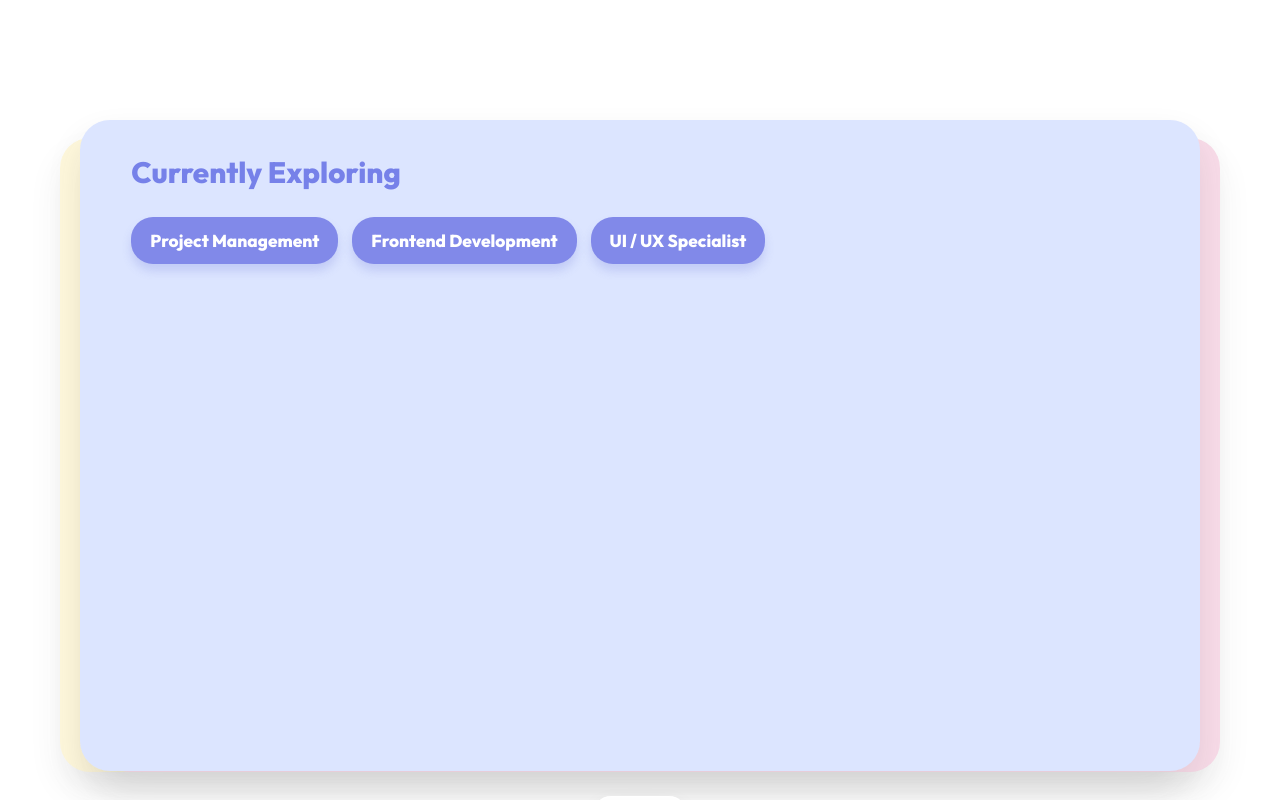
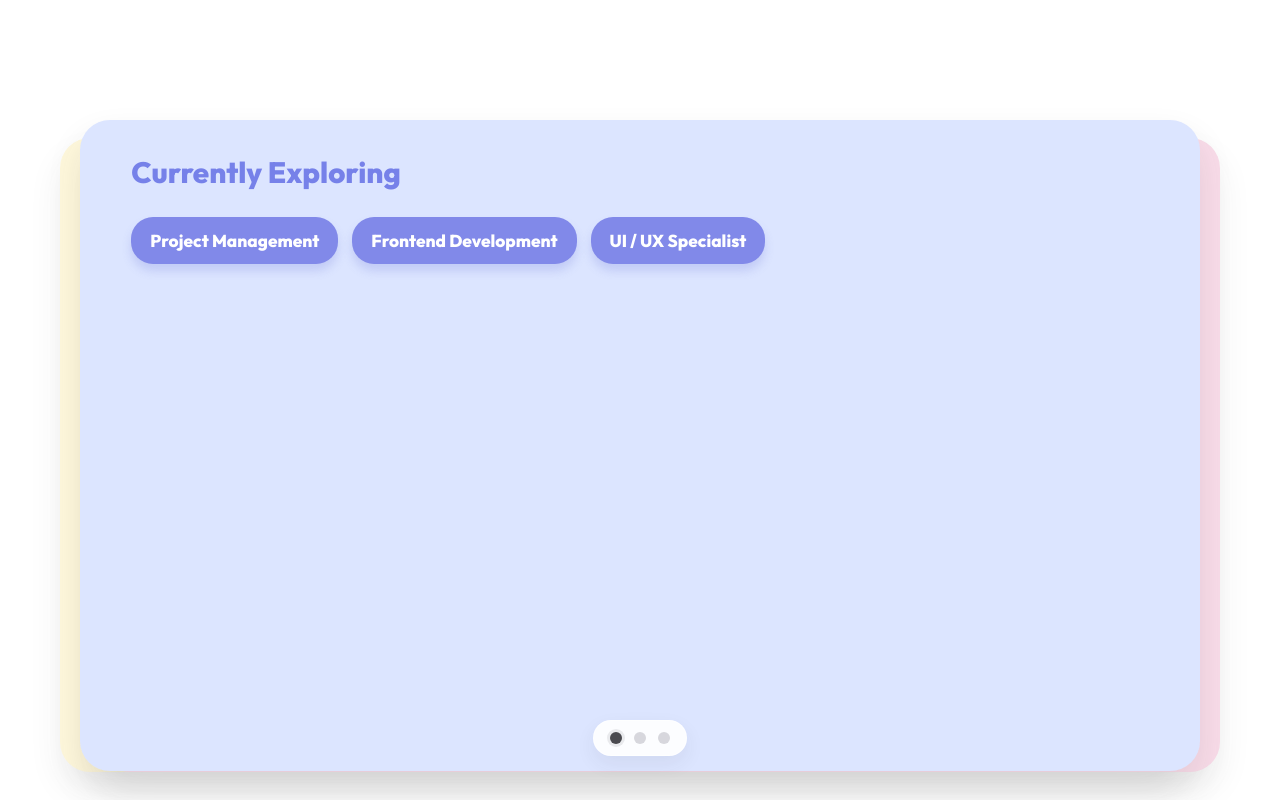
Before and after one commit to armani19/Portfolio, a React (Vite) app: page / in a window 1280 px wide. Shown: the part 1300-2100 px from the top of the page. Built offline with nearby package versions, Linux system fonts and the light colour scheme.

Commit message:
Place carousel switcher inside card

```diff
--- a/src/App.css
+++ b/src/App.css
@@ -13,8 +13,9 @@
 
 @media(max-width:650px){.theme-switch .theme-switch-icon{top:0}.theme-switch .theme-switch-knob{right:3px}.theme-switch.is-dark .theme-switch-knob{left:3px;right:auto}}
 
-.interest-nav{position:relative;z-index:3;margin:-72px auto 16px}
-@media(max-width:650px){.interest-nav{margin:-64px auto 12px}}
+.interest-carousel{position:relative}
+.interest-nav{position:absolute;z-index:3;left:50%;bottom:16px;margin:0;transform:translateX(-50%)}
+@media(max-width:650px){.interest-nav{bottom:12px}}
 
 .about-section{scroll-margin-top:60px;padding:78px clamp(24px,6.25vw,90px) 82px;background:var(--page)}
 .about-intro{padding:0 0 76px;background:var(--page);margin:0 calc(clamp(24px,6.25vw,90px) * -1);padding-left:clamp(24px,6.25vw,90px);padding-right:clamp(24px,6.25vw,90px)}
```
